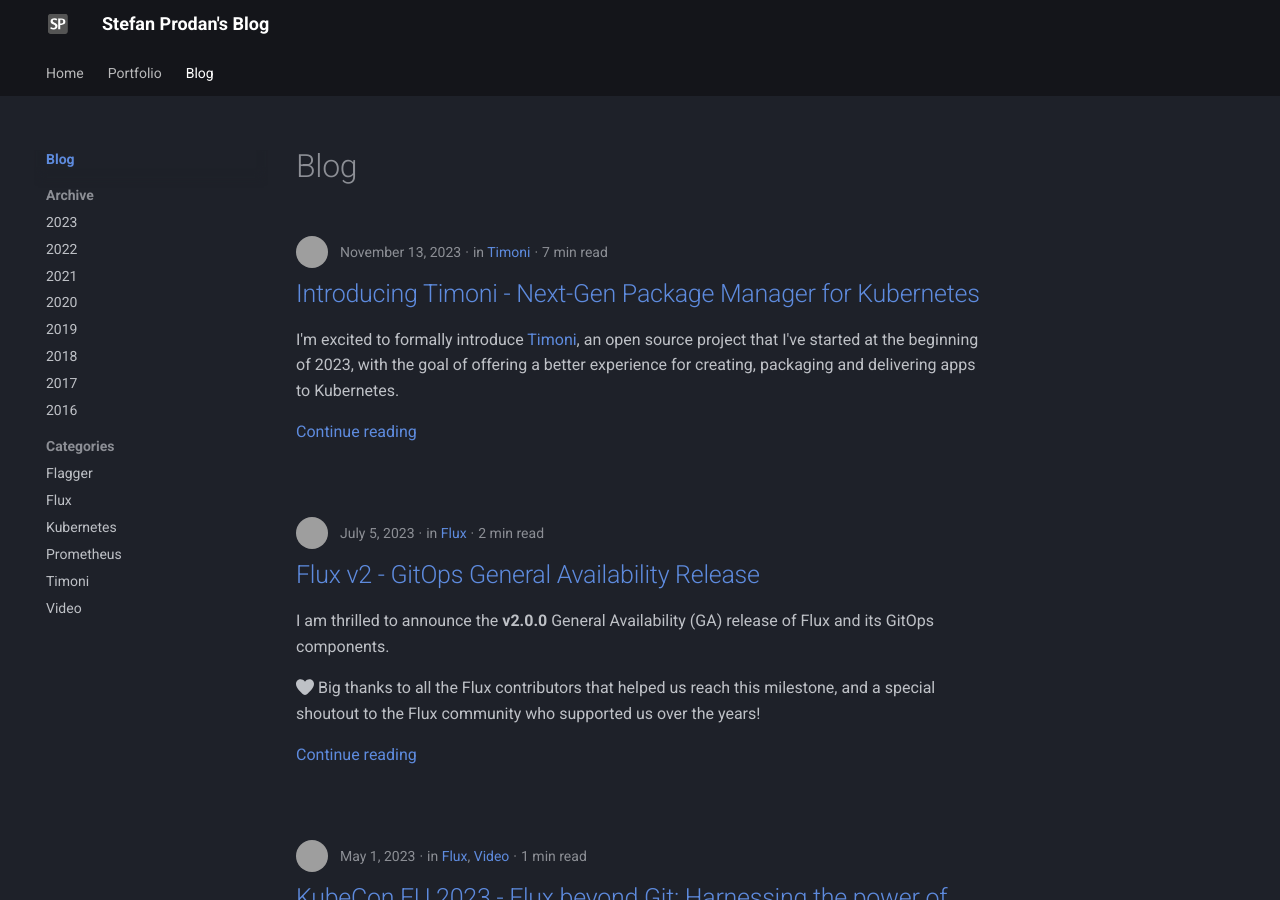
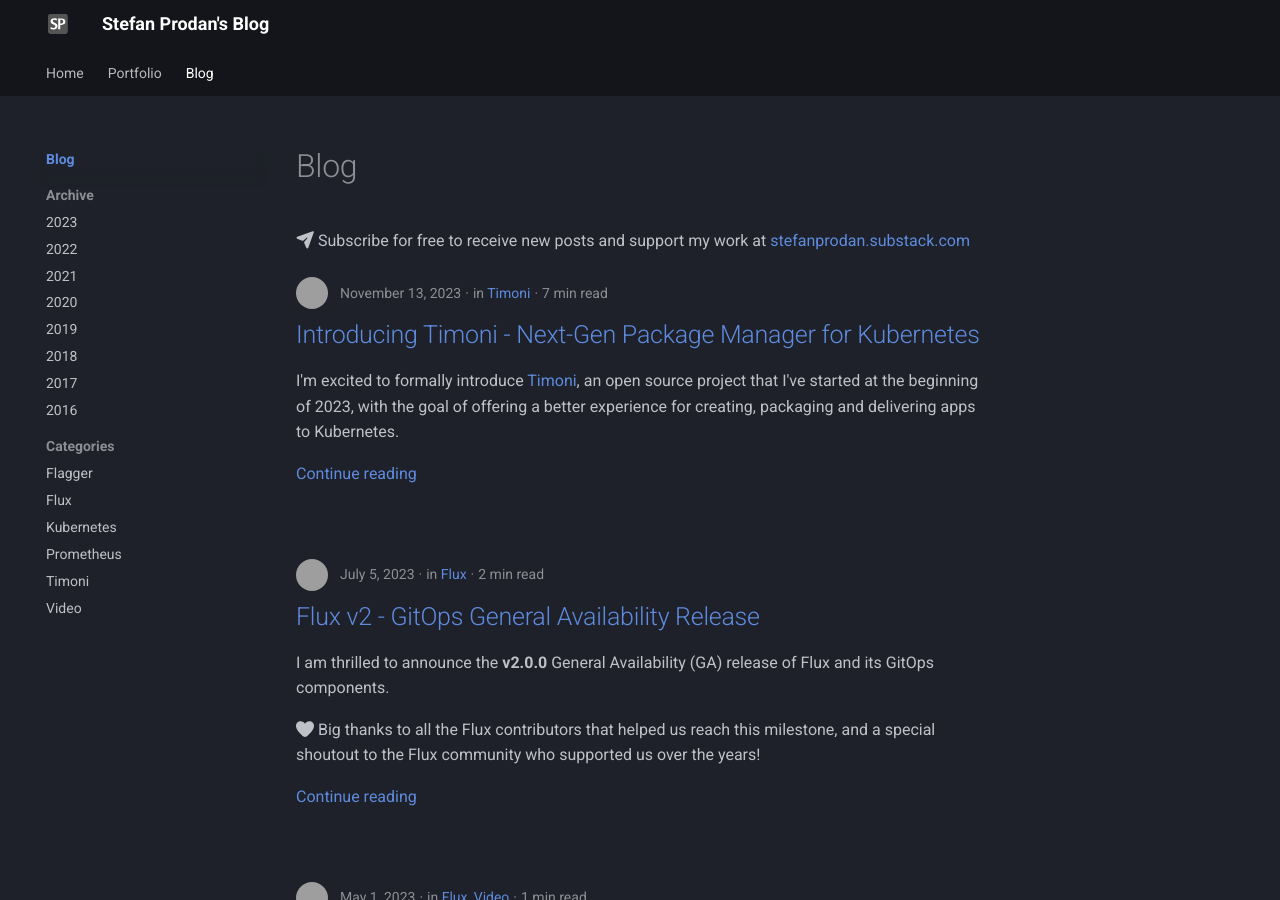
Before and after one commit to stefanprodan/stefanprodan, an MkDocs documentation site: the page built from docs/blog/index.md, in a window 1280 px wide and 900 px high. Built offline with MkDocs 1.6.1 and Material for MkDocs 9.7.7, drawn with Linux system fonts in a browser that asks for light colours; grey boxes are pictures that could not be loaded.

Commit message:
Add Substack link

```diff
--- a/docs/blog/index.md
+++ b/docs/blog/index.md
@@ -1 +1,4 @@
 # Blog
+:fontawesome-solid-paper-plane:
+Subscribe for free to receive new posts and support my work at
+[stefanprodan.substack.com](https://stefanprodan.substack.com/)
```
Also changed, not shown: docs/portfolio/biography.md (+2 -0 lines).
